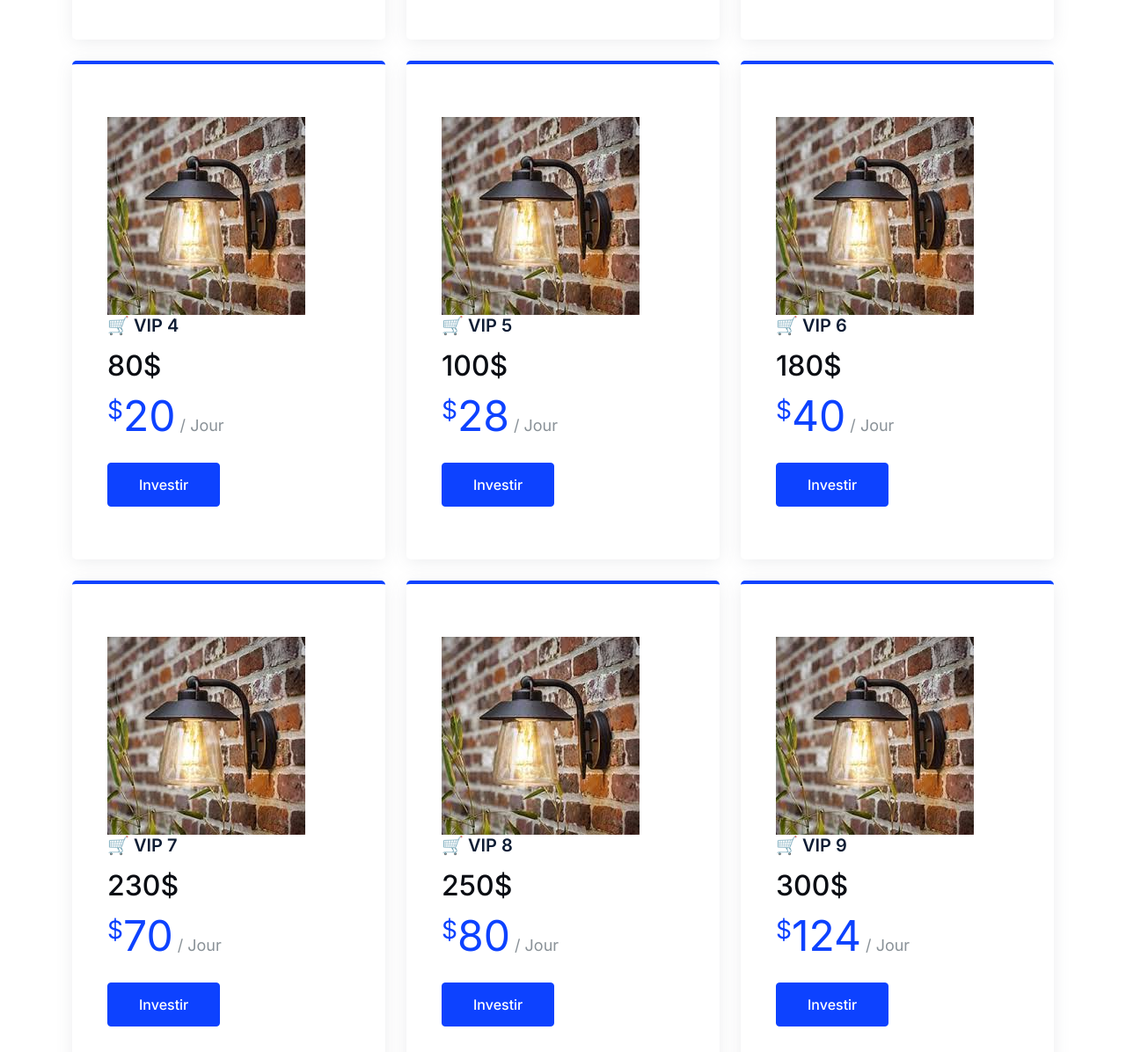
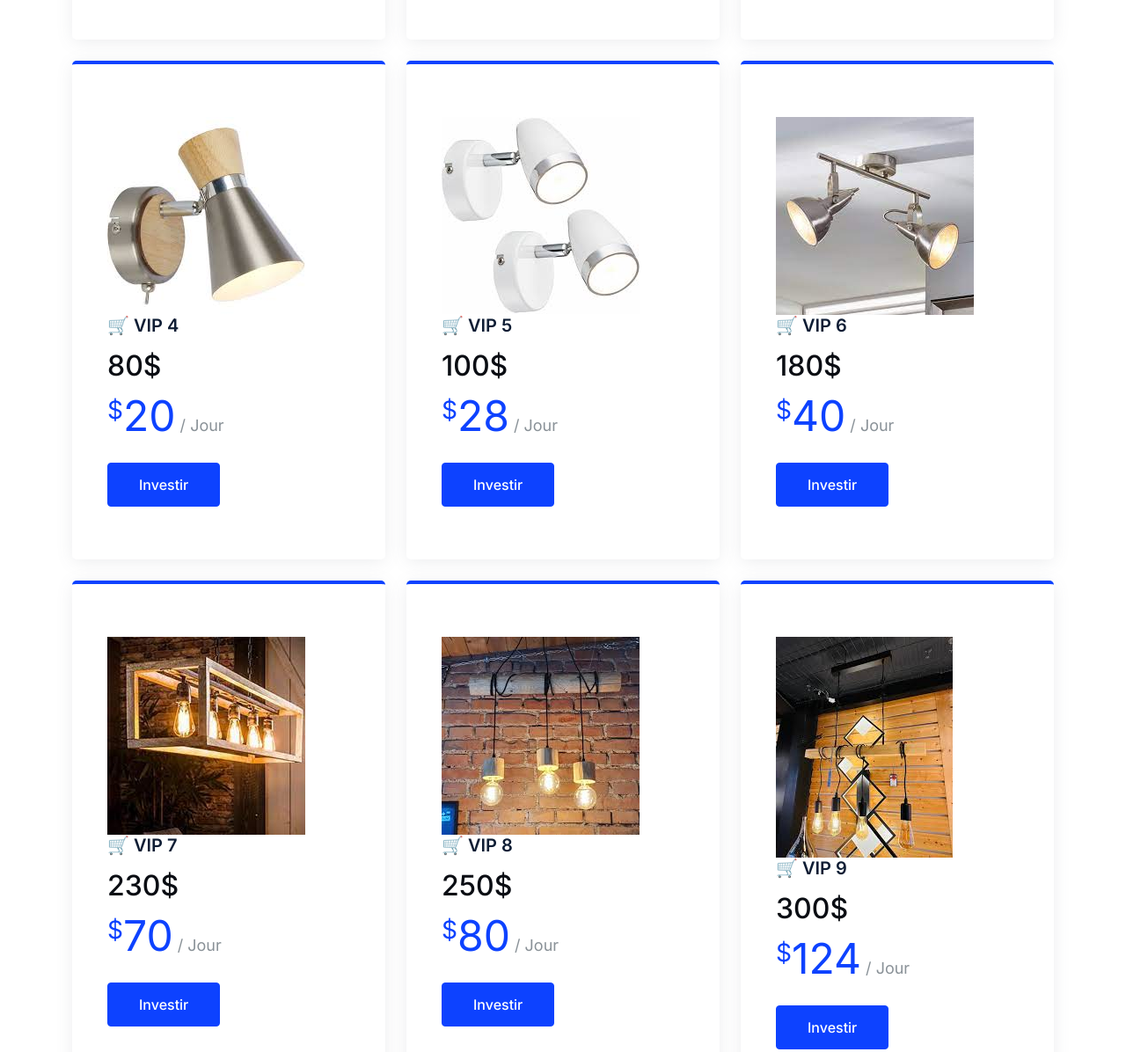
Before and after one commit to LuciolArts/King-Shop, a plain HTML site: page invest.html in a window 1280 px wide. Shown: the part 660-1856 px from the top of the page at 88% size. Drawn offline with nearby package versions, Linux system fonts and the light colour scheme; files whose address does not match are found by name.

Commit message:
Update invest.html

```diff
--- a/invest.html
+++ b/invest.html
@@ -111,7 +111,7 @@
           </div><!-- End Pricing Item -->
           <div class="col-lg-4" data-aos="fade-up" data-aos-delay="200">
             <div class="pricing-item featured">
-              <img src="30.jpg" alt="" class="img-fluid">
+              <img src="80.jpg" alt="" class="img-fluid">
               <h3>🛒 VIP 4</h3>
               <h2>80$</h2>
               <h4><sup>$</sup>20<span> / Jour</span></h4>
@@ -121,7 +121,7 @@
           </div><!-- End Pricing Item -->
           <div class="col-lg-4" data-aos="fade-up" data-aos-delay="200">
             <div class="pricing-item featured">
-              <img src="30.jpg" alt="" class="img-fluid">
+              <img src="100.jpg" alt="" class="img-fluid">
               <h3>🛒 VIP 5</h3>
               <h2>100$</h2>
               <h4><sup>$</sup>28<span> / Jour</span></h4>
@@ -131,7 +131,7 @@
           </div><!-- End Pricing Item -->
           <div class="col-lg-4" data-aos="fade-up" data-aos-delay="200">
             <div class="pricing-item featured">
-              <img src="30.jpg" alt="" class="img-fluid">
+              <img src="180.jpg" alt="" class="img-fluid">
               <h3>🛒 VIP 6</h3>
               <h2>180$</h2>
               <h4><sup>$</sup>40<span> / Jour</span></h4>
@@ -141,7 +141,7 @@
           </div><!-- End Pricing Item -->
           <div class="col-lg-4" data-aos="fade-up" data-aos-delay="200">
             <div class="pricing-item featured">
-              <img src="30.jpg" alt="" class="img-fluid">
+              <img src="230.jpg" alt="" class="img-fluid">
               <h3>🛒 VIP 7</h3>
               <h2>230$</h2>
               <h4><sup>$</sup>70<span> / Jour</span></h4>
@@ -151,7 +151,7 @@
           </div><!-- End Pricing Item -->
           <div class="col-lg-4" data-aos="fade-up" data-aos-delay="200">
             <div class="pricing-item featured">
-              <img src="30.jpg" alt="" class="img-fluid">
+              <img src="250.jpg" alt="" class="img-fluid">
               <h3>🛒 VIP 8</h3>
               <h2>250$</h2>
               <h4><sup>$</sup>80<span> / Jour</span></h4>
@@ -161,7 +161,7 @@
           </div><!-- End Pricing Item -->
           <div class="col-lg-4" data-aos="fade-up" data-aos-delay="200">
             <div class="pricing-item featured">
-              <img src="30.jpg" alt="" class="img-fluid">
+              <img src="300.jpg" alt="" class="img-fluid">
               <h3>🛒 VIP 9</h3>
               <h2>300$</h2>
               <h4><sup>$</sup>124<span> / Jour</span></h4>
@@ -171,7 +171,7 @@
           </div><!-- End Pricing Item -->
           <div class="col-lg-4" data-aos="fade-up" data-aos-delay="200">
             <div class="pricing-item featured">
-              <img src="30.jpg" alt="" class="img-fluid">
+              <img src="500.jpg" alt="" class="img-fluid">
               <h3>🛒 VIP  10</h3>
               <h2>500$</h2>
               <h4><sup>$</sup>170<span> / Jour</span></h4>
```
